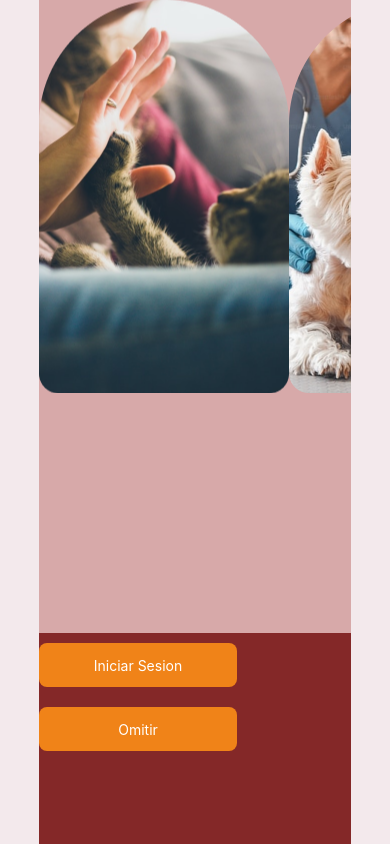
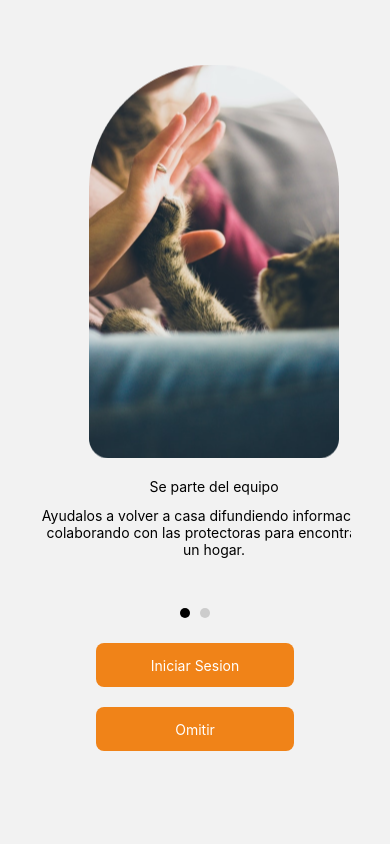
Before and after one commit to ramonsebastianluna/muma-mobile, a React Native app: screen /StartedScreen in a window 390 px wide. Built offline with nearby package versions, Linux system fonts and the light colour scheme.

Commit message:
feat(F01): unfinish developed mockup

```diff
--- a/pages/StartedScreen/index.jsx
+++ b/pages/StartedScreen/index.jsx
@@ -1,4 +1,3 @@
-//import { StyleSheet, Text, View} from 'react-native';
 import Constants from 'expo-constants';
 import { useState } from 'react';
 import { View, ScrollView, Dimensions, Image, Text, StyleSheet, TouchableOpacity} from 'react-native';
@@ -9,9 +8,17 @@ import image02 from '../../assets/started-screen/image02.png';
 
 const { width } = Dimensions.get('window');
 
-const images = [
-  { id: 1, uri: image01 },
-  { id: 2, uri: image02 },
+const data = [
+  { id: 1,
+    uri: image01,
+    title: "Se parte del equipo",
+    text: "Ayudalos a volver a casa difundiendo informaciíon y colaborando con las protectoras para encontrarles un hogar.",
+  },
+  { id: 2,
+    uri: image02,
+    title: "Encontrá tu mejor amigo",
+    text: "Si estas pensando en sumar un integrante más a tu familia ¿Por que no adoptando?",
+  },
 ];
 
 const StartedScreen = ({ navigation }) => {
@@ -24,47 +31,6 @@ const StartedScreen = ({ navigation }) => {
   };
 
   return (
-    // <View style={styles.container}>
-    //   <View style={styles.slider}>
-    //     <ScrollView
-    //       horizontal
-    //       pagingEnabled
-    //       showsHorizontalScrollIndicator={false}
-    //       onScroll={handleScroll}
-    //       scrollEventThrottle={16}
-    //     >
-    //       {images.map((image) => (
-    //         <View key={image.id}>
-    //           <View style={styles.imageContainer}>
-    //             <Image source={ image.uri } style={styles.image} />
-    //           </View>
-    //           <Text>hola</Text>
-    //           <Text>hola</Text>
-    //         </View>
-    //       ))}
-    //     </ScrollView>
-    //     <View style={styles.pagination}>
-    //       {images.map((_, index) => (
-    //         <View
-    //           key={index}
-    //           style={[
-    //             styles.paginationDot,
-    //             index === activeIndex ? styles.activeDot : null,
-    //           ]}
-    //         />
-    //       ))}
-    //     </View>
-    //   </View>
-    //   <View>
-    //     <TouchableOpacity style={styles.btnSm} onPress={() => navigation.navigate('Login')}>
-    //       <Text style={styles.btnText}>Iniciar Sesion</Text>
-    //     </TouchableOpacity>
-    //     <TouchableOpacity style={styles.btnSm} onPress={() => navigation.navigate('Login')}>
-    //       <Text style={styles.btnText}>Omitir</Text>
-    //     </TouchableOpacity>
-    //   </View>
-
-    // </View>
     <View style={styles.container}>
       <View style={styles.slider}>
         <ScrollView
@@ -73,11 +39,29 @@ const StartedScreen = ({ navigation }) => {
             showsHorizontalScrollIndicator={false}
             onScroll={handleScroll}
             scrollEventThrottle={16}
+            style={styles.scrollView}
           >
-            {images.map((image) => (
-              <Image key={image.id} source={ image.uri } style={styles.image} />
+            {data.map((item) => (
+              <View key={item.id} style={styles.item}>
+                <Image source={ item.uri } style={styles.image} />
+                <Text style={styles.title}>{item.title}</Text>
+                <Text style={styles.text}>
+                  {item.text}
+                </Text>
+              </View>
             ))}
         </ScrollView>
+        <View style={styles.pagination}>
+          {data.map((_, index) => (
+            <View
+              key={index}
+              style={[
+                styles.paginationDot,
+                index === activeIndex ? styles.activeDot : null,
+              ]}
+            />
+          ))}
+        </View>
       </View>
       <View style={styles.buttons}>
         <TouchableOpacity style={styles.btnSm} onPress={() => navigation.navigate('Login')}>
@@ -95,21 +79,55 @@ export default StartedScreen
 
 const styles = StyleSheet.create({
   container: {
-    display: 'flex',
-    flex: 1,
     justifyContent: 'center',
     alignItems: 'center',
-    backgroundColor: '#F3E9EC',
+    height: '100%',
   },
   slider: {
+    display: 'flex',
     width: '80%',
     height: '75%',
-    backgroundColor: '#d7a9a9',
+  },
+  scrollView: {
+    width: '100%',
+  },
+  item: {
+    width: 350,
+    height: '100%',
+    justifyContent: 'center',
+    alignItems: 'center',
+  },
+  title: {
+    textAlign: 'center',
+    marginTop: 20,
+    marginBottom: 12,
+    marginLeft: 0,
+    marginRight: 0,
+  },
+  text: {
+    textAlign: 'center',
+    marginBottom: 10,
+  },
+  pagination: {
+    flexDirection: 'row',
+    position: 'absolute',
+    bottom: 10,
+    alignSelf: 'center',
+  },
+  paginationDot: {
+    height: 10,
+    width: 10,
+    borderRadius: 5,
+    backgroundColor: '#ccc',
+    margin: 5,
+  },
+  activeDot: {
+    backgroundColor: '#000',
   },
   buttons: {
     width: '80%',
     height: '25%',
-    backgroundColor: '#842828',
+    alignItems: 'center',
   },
   image: {
     width: 250,
@@ -131,60 +149,3 @@ const styles = StyleSheet.create({
     color: '#FFFFFF',
   },
 });
-
-
-// const styles = StyleSheet.create({
-//   container: {
-//     display: 'flex',
-//     flex: 1,
-//     justifyContent: 'center',
-//     alignItems: 'center',
-//   },
-//   btnSm : {
-//     fontSize: 14,
-//     paddingTop: 13.5,
-//     paddingBottom: 13.5,
-//     width: 198,
-//     borderRadius: 8,
-//     backgroundColor: '#F08318',
-//     border: 'none',
-//     marginTop: 10,
-//     marginBottom: 10,
-//   },
-//   btnText : {
-//     textAlign: 'center',
-//     color: '#FFFFFF',
-//   },
-//   slider: {
-//     marginTop: Constants.statusBarHeight,
-//     alignItems: 'center',
-//     width: '80%',
-//   },
-//   imageContainer: {
-//     justifyContent: 'center',
-//     alignItems: 'center',
-//     height: 500,
-//     width: 400,
-//     backgroundColor: '#000',
-//   },
-//   image: {
-//     // width : 400,
-//     // height: 400,
-//     resizeMode: 'cover',
-//   },
-//   pagination: {
-//     flexDirection: 'row',
-//     position: 'absolute',
-//     bottom: 10,
-//   },
-//   paginationDot: {
-//     height: 10,
-//     width: 10,
-//     borderRadius: 5,
-//     backgroundColor: '#ccc',
-//     margin: 5,
-//   },
-//   activeDot: {
-//     backgroundColor: '#000',
-//   },
-// });
```
